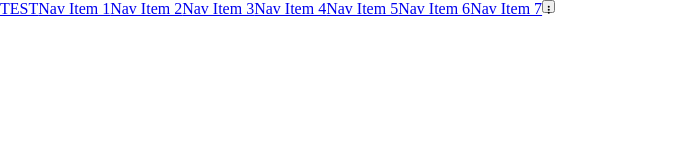
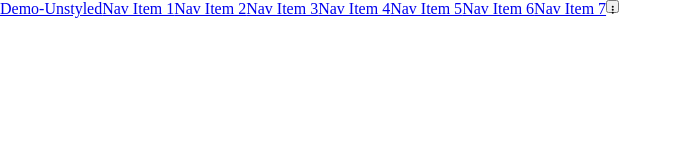
Before and after one commit to VPenkov/okayNav, a website: page app/demo-unstyled.html in a window 1280 px wide. Shown: the whole page, without its empty margins (0-682 px from the left). Drawn offline with nearby package versions, Linux system fonts and the light colour scheme; files that its build step writes are made by us from their sources.

Commit message:
Renamed a link to distinguish styled from unstyled version

```diff
--- a/app/demo-unstyled.html
+++ b/app/demo-unstyled.html
@@ -15,7 +15,7 @@
 
     <header id="header" class="okayNav-header">
         <a class="okayNav-header__logo" href="#">
-           TEST
+           Demo-Unstyled
         </a>
 
         <nav role="navigation" class="okayNav" id="nav-main">
```
